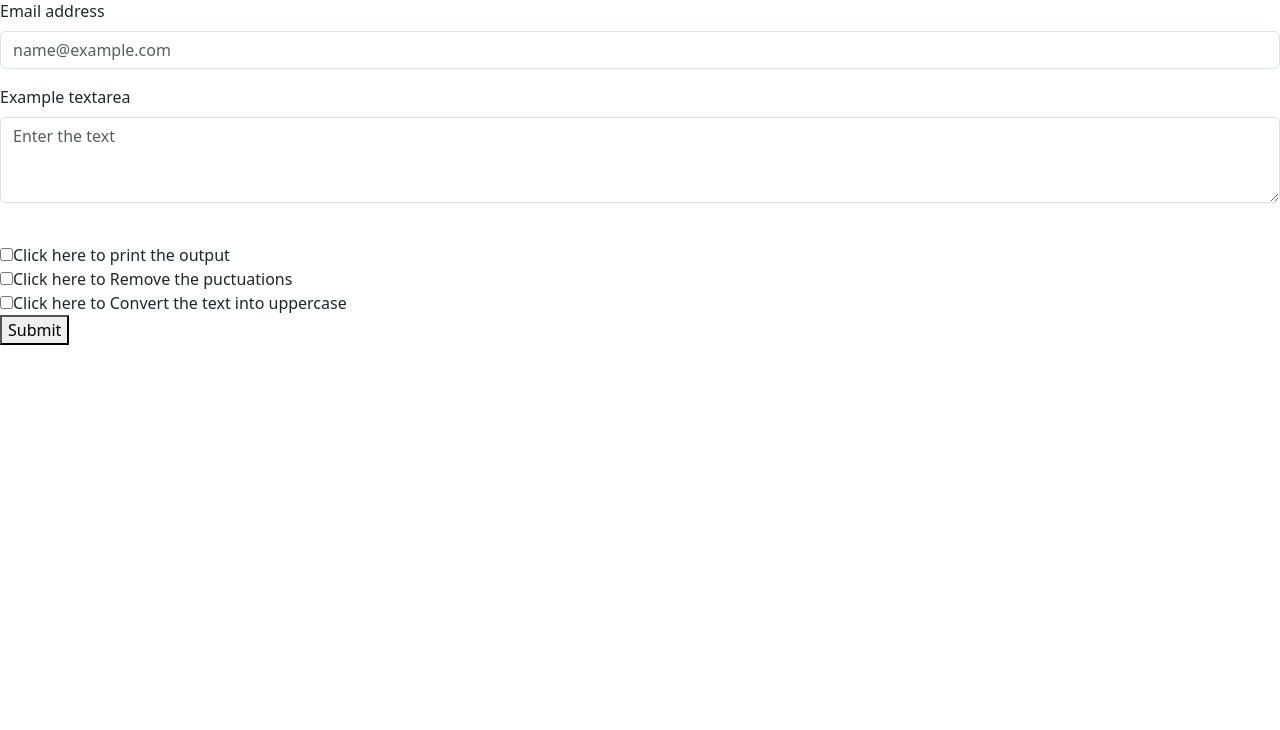
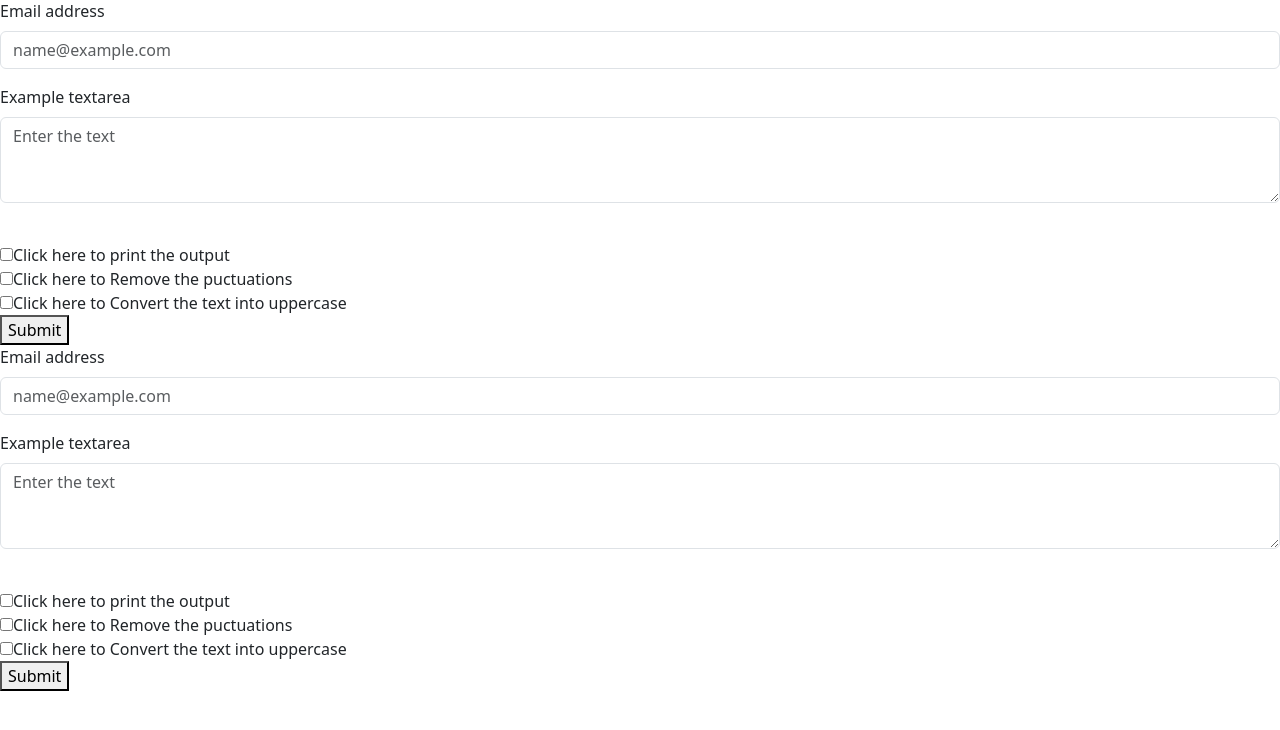
Before and after one commit to 8844sachin/django_learning, a Django app: page /navbar/ in a window 1280 px wide. Shown: the part 57-787 px from the top of the page. Run offline with Django 5.2, Linux system fonts and the light colour scheme.

Commit message:
double clickable

```diff
--- a/templates/index1.html
+++ b/templates/index1.html
@@ -66,7 +66,20 @@
     <input type="checkbox" name="uppercase">Click here to Convert the text into uppercase<br>
     <button type="submit">Submit</button>
   </form>
-
+  <form action="/textcheck" method="get">
+    <div class="mb-3">
+        <label for="exampleFormControlInput1" class="form-label">Email address</label>
+        <input type="email" class="form-control" id="exampleFormControlInput1" placeholder="name@example.com">
+      </div>
+      <div class="mb-3">
+        <label for="exampleFormControlTextarea1" class="form-label">Example textarea</label>
+        <textarea placeholder="Enter the text" class="form-control" id="exampleFormControlTextarea1" name="textcheck1" rows="3"></textarea>
+      </div><br>
+    <input type="checkbox" name="textcheck">Click here to print the output<br>
+    <input type="checkbox" name="removepunc">Click here to Remove the puctuations<br>
+    <input type="checkbox" name="uppercase">Click here to Convert the text into uppercase<br>
+    <button type="submit">Submit</button>
+  </form>
   <!-- ✅ Bootstrap JS (for toggle functionality) -->
   <script src="https://cdn.jsdelivr.net/npm/bootstrap@5.3.3/dist/js/bootstrap.bundle.min.js"></script>
 </body>
```
